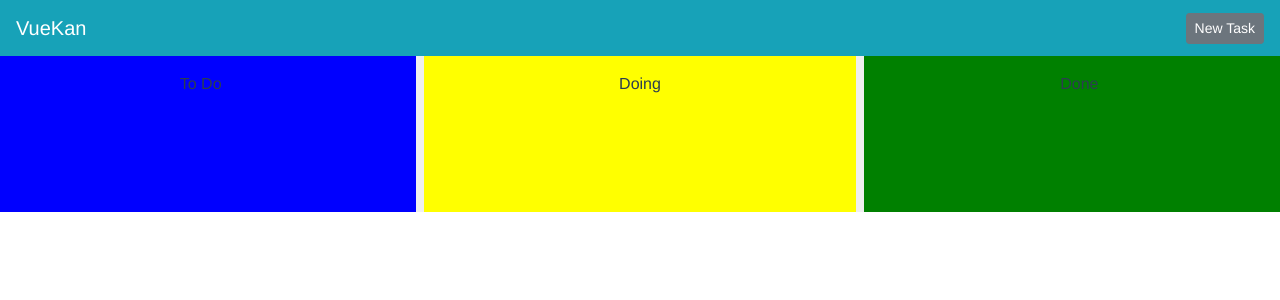
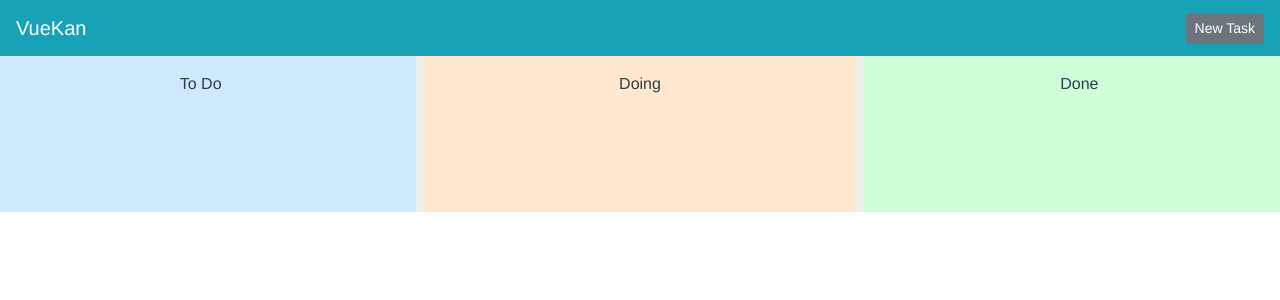
Before and after one commit to hakuamesan/VueKan, a Vue app: page / in a window 1280 px wide. Shown: the top 300 px of the page. Built offline with nearby package versions, Linux system fonts and the light colour scheme.

Commit message:
changed colors

```diff
--- a/src/components/Board.vue
+++ b/src/components/Board.vue
@@ -4,7 +4,7 @@
           <TaskStatus id="todo" title="Todo" class="col-md" colName="To Do" columnIndex=0></TaskStatus>
           <TaskStatus id="doing" title="Doing" class="col-md" colName="Doing" columnIndex=1></TaskStatus>
           <TaskStatus id="done" title="Done" class="col-md" colName="Done" columnIndex=2></TaskStatus>
-    </div>
+      </div>
     <Archive v-else></Archive>
  </div>
 </template>
@@ -30,15 +30,15 @@ export default {
 
 <style>
 #todo{
-  background-color: blue;
+  background-color: rgba(186,225,255,.7);
 }
 
 #doing{
-  background-color: yellow;
+  background-color: rgba(255,223,186,.7);
 }
 
 #done{
-  background-color: green;
+  background-color: rgba(186,255,201,.7);
 }
 
 .col-sm, .row, .column {
@@ -61,5 +61,7 @@ export default {
   cursor: pointer;
 }
 
-
+.body {
+  color: #2c3e50;
+}
 </style>
```
